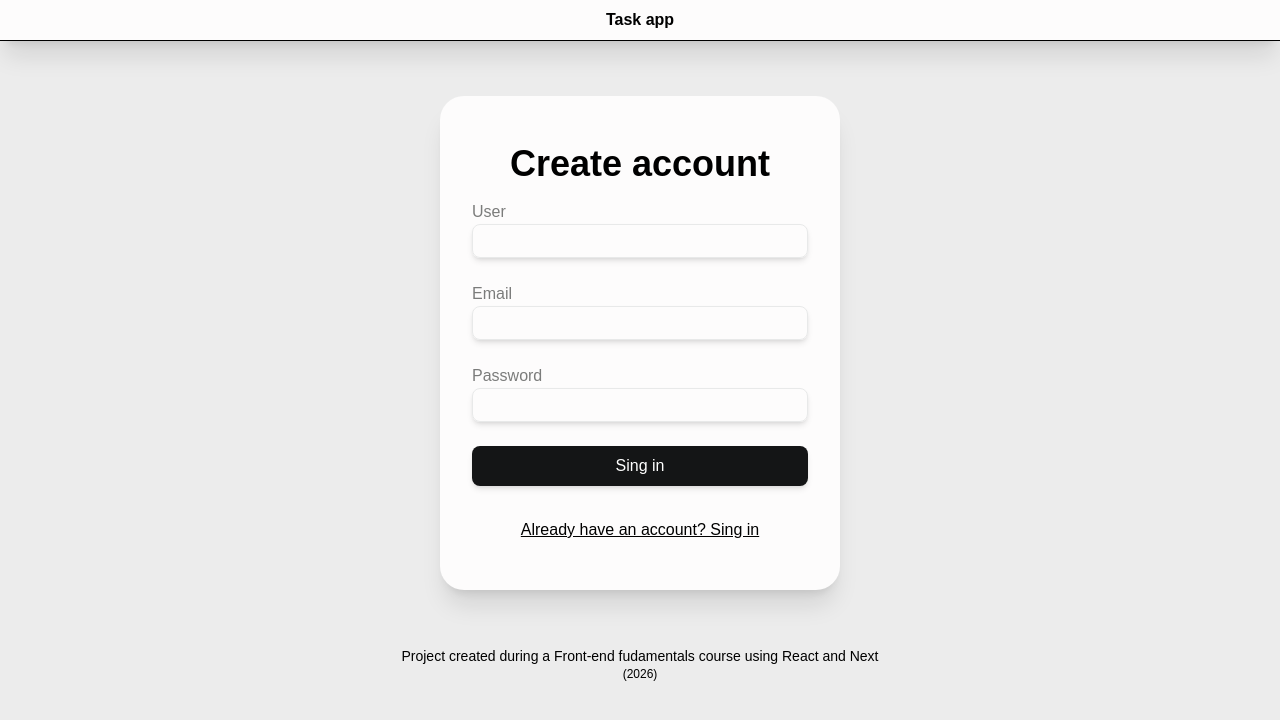
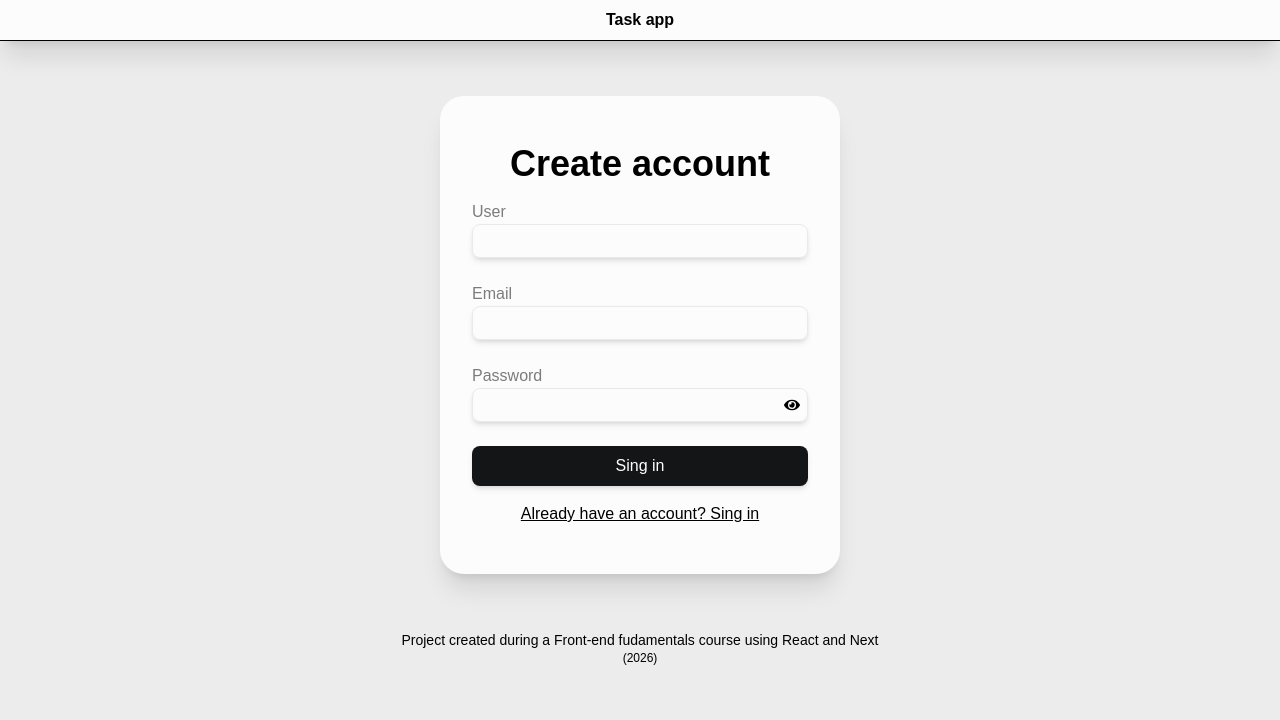
Before and after one commit to eduanlima/simple-task, a Next.js app: page /register in a window 1280 px wide. Shown: the top 720 px of the page. Built offline with nearby package versions, Linux system fonts and the light colour scheme.

Commit message:
feat: style modal login

```diff
--- /dev/null
+++ b/app/components/FormRegister.tsx
@@ -0,0 +1,62 @@
+"use client";
+import { useState } from "react";
+import { FaEye } from "react-icons/fa";
+import { FaEyeSlash } from "react-icons/fa";
+
+export default function SingUp() {
+  const [userName, setUserName] = useState("");
+  const [email, setEmail] = useState("");
+  const [password, setPassword] = useState("");
+  const [showPassword, setShowPassword] = useState(false);
+
+  return (
+    <form className="grid gap-y-6">
+      <fieldset className="grid">
+        <label className="text-[#7b7c7b]" htmlFor="username">
+          User
+        </label>
+        <input
+          className="px-2 py-1 text-[#7b7c7b] border border-[#e8e9e9] hover:border-[#b1b2b2] focus:border-[#b1b2b2] outline-none shadow-md rounded-lg"
+          name="username"
+          value={userName}
+          onChange={(e) => setUserName(e.target.value)}
+        />
+      </fieldset>
+      <fieldset className="grid">
+        <label className="text-[#7b7c7b]" htmlFor="email">
+          Email
+        </label>
+        <input
+          className="px-2 py-1 text-[#7b7c7b] border border-[#e8e9e9] hover:border-[#b1b2b2] focus:border-[#b1b2b2] outline-none shadow-md rounded-lg"
+          name="email"
+          value={email}
+          onChange={(e) => setEmail(e.target.value)}
+        />
+      </fieldset>
+      <fieldset className="grid">
+        <label className="text-[#7b7c7b]" htmlFor="password">
+          Password
+        </label>
+        <div className="relative flex items-center">
+          <input
+            className="w-full pl-2 pr-9 py-1 text-[#7b7c7b] border border-[#e8e9e9] hover:border-[#b1b2b2] focus:border-[#b1b2b2] outline-none shadow-md rounded-lg"
+            name="password"
+            value={password}
+            onChange={(e) => setPassword(e.target.value)}
+            type={showPassword ? "text" : "password"}
+          />
+          <button
+            className="cursor-pointer absolute right-2"
+            type="button"
+            onClick={() => setShowPassword((sp) => !sp)}
+          >
+            {showPassword ? <FaEyeSlash /> : <FaEye />}
+          </button>
+        </div>
+      </fieldset>
+      <button className="py-2 bg-[#141516] text-white shadow-md cursor-pointer hover:shadow-none rounded-lg">
+        Sing in
+      </button>
+    </form>
+  );
+}
--- a/app/register/page.tsx
+++ b/app/register/page.tsx
@@ -1,40 +1,11 @@
 import Link from "next/link";
+import FormRegister from "../components/FormRegister";
 
 export default function SingUp() {
   return (
     <div className="grid gap-y-4 px-8 min-w-100 py-12 bg-[#fdfcfc] rounded-3xl shadow-xl">
       <h1 className="text-4xl text-center font-bold">Create account</h1>
-      <form className="grid gap-y-6">
-        <fieldset className="grid">
-          <label className="text-[#7b7c7b]" htmlFor="username">
-            User
-          </label>
-          <input
-            className="px-2 py-1 text-[#7b7c7b] border border-[#e8e9e9] hover:border-[#b1b2b2] focus:border-[#b1b2b2] outline-none shadow-md rounded-lg"
-            name="username"
-          ></input>
-        </fieldset>
-        <fieldset className="grid">
-          <label className="text-[#7b7c7b]" htmlFor="email">
-            Email
-          </label>
-          <input
-            className="px-2 py-1 text-[#7b7c7b] border border-[#e8e9e9] hover:border-[#b1b2b2] focus:border-[#b1b2b2] outline-none shadow-md rounded-lg"
-            name="email"
-          ></input>
-        </fieldset>
-        <fieldset className="grid">
-          <label className="text-[#7b7c7b]" htmlFor="password">
-            Password
-          </label>
-          <input
-            className="px-2 py-1 text-[#7b7c7b] border border-[#e8e9e9] hover:border-[#b1b2b2] focus:border-[#b1b2b2] outline-none shadow-md rounded-lg"
-            name="password"
-          ></input>
-        </fieldset>
-        <button className="py-2 bg-[#141516] text-white shadow-md cursor-pointer hover:shadow-none rounded-lg">Sing in</button>
-      </form>
-      <div></div>
+      <FormRegister />
       <Link className="text-center underline" href="/login">
         Already have an account? Sing in
       </Link>
--- a/package.json
+++ b/package.json
@@ -11,7 +11,8 @@
   "dependencies": {
     "next": "16.4.5",
     "react": "19.3.0",
-    "react-dom": "19.3.0"
+    "react-dom": "19.3.0",
+    "react-icons": "^5.7.0"
   },
   "devDependencies": {
     "@tailwindcss/turbopack": "^4",
```
Also changed, not shown: 1 other file (tests, documents, lock files or other folders).
